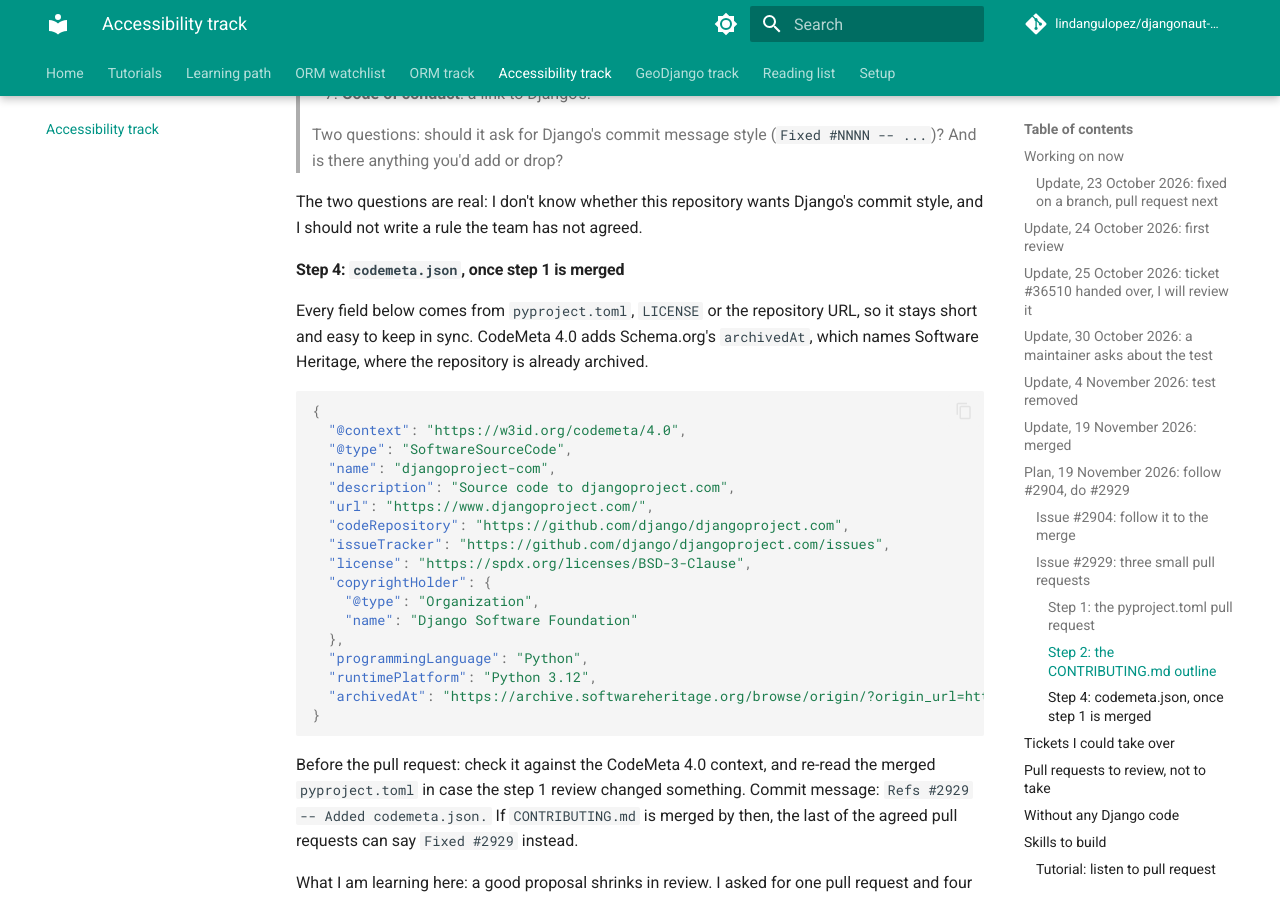
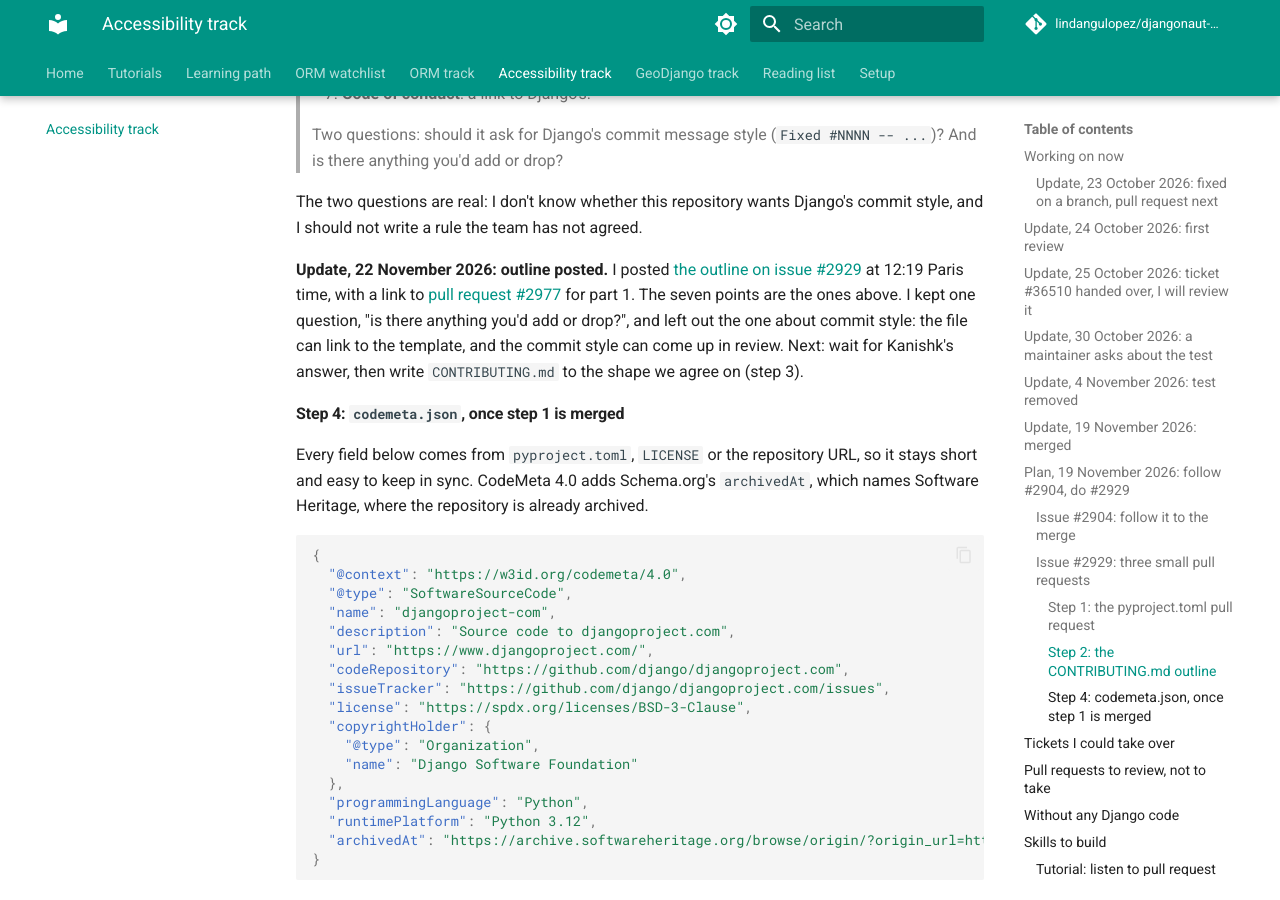
Before and after one commit to lindangulopez/djangonaut-session7, an MkDocs documentation site: the page built from docs/accessibility-track.md, in a window 1280 px wide and 900 px high, scrolled down 8032 px. Built offline with MkDocs 1.6.1 and Material for MkDocs 9.7.7, drawn with Linux system fonts in a browser that asks for light colours; comment, search, counter and statistics services are not loaded; some of the changed text lies outside the part shown.

Commit message:
Accessibility track: #2929 step 2, CONTRIBUTING.md outline posted

```diff
--- a/docs/accessibility-track.md
+++ b/docs/accessibility-track.md
@@ -157,7 +157,7 @@ On 19 November Kanishk answered [issue #2929](https://github.com/django/djangopr
 | Step | What | When | Gate |
 | --- | --- | --- | --- |
 | 1 | `pyproject.toml`: add `license` and `[project.urls]` | Opened 22 Nov: [#2977](https://github.com/django/djangoproject.com/pull/2977) | None: "nothing to discuss there" |
-| 2 | An outline of `CONTRIBUTING.md`, as a comment on the issue | 21–22 Nov | None |
+| 2 | An outline of `CONTRIBUTING.md`, as a comment on the issue | Posted 22 Nov: [comment](https://github.com/django/djangoproject.com/issues/2929#issuecomment-7078365942) | None |
 | 3 | `CONTRIBUTING.md`, a separate file | After we agree on the outline | The outline |
 | 4 | `codemeta.json`, generated from `pyproject.toml` | After step 1 is merged | Step 1 merged |
 | – | `AUTHORS` and `CITATION.cff` | Parked | Later, if at all |
@@ -217,6 +217,8 @@ Kanishk wants a separate file, because the README is already long, and an outlin
 > Two questions: should it ask for Django's commit message style (`Fixed #NNNN -- ...`)? And is there anything you'd add or drop?
 
 The two questions are real: I don't know whether this repository wants Django's commit style, and I should not write a rule the team has not agreed.
+
+**Update, 22 November 2026: outline posted.** I posted [the outline on issue #2929](https://github.com/django/djangoproject.com/issues/2929#issuecomment-7078365942) at 12:19 Paris time, with a link to [pull request #2977](https://github.com/django/djangoproject.com/pull/2977) for part 1. The seven points are the ones above. I kept one question, "is there anything you'd add or drop?", and left out the one about commit style: the file can link to the template, and the commit style can come up in review. Next: wait for Kanishk's answer, then write `CONTRIBUTING.md` to the shape we agree on (step 3).
 
 #### Step 4: `codemeta.json`, once step 1 is merged
 
```
